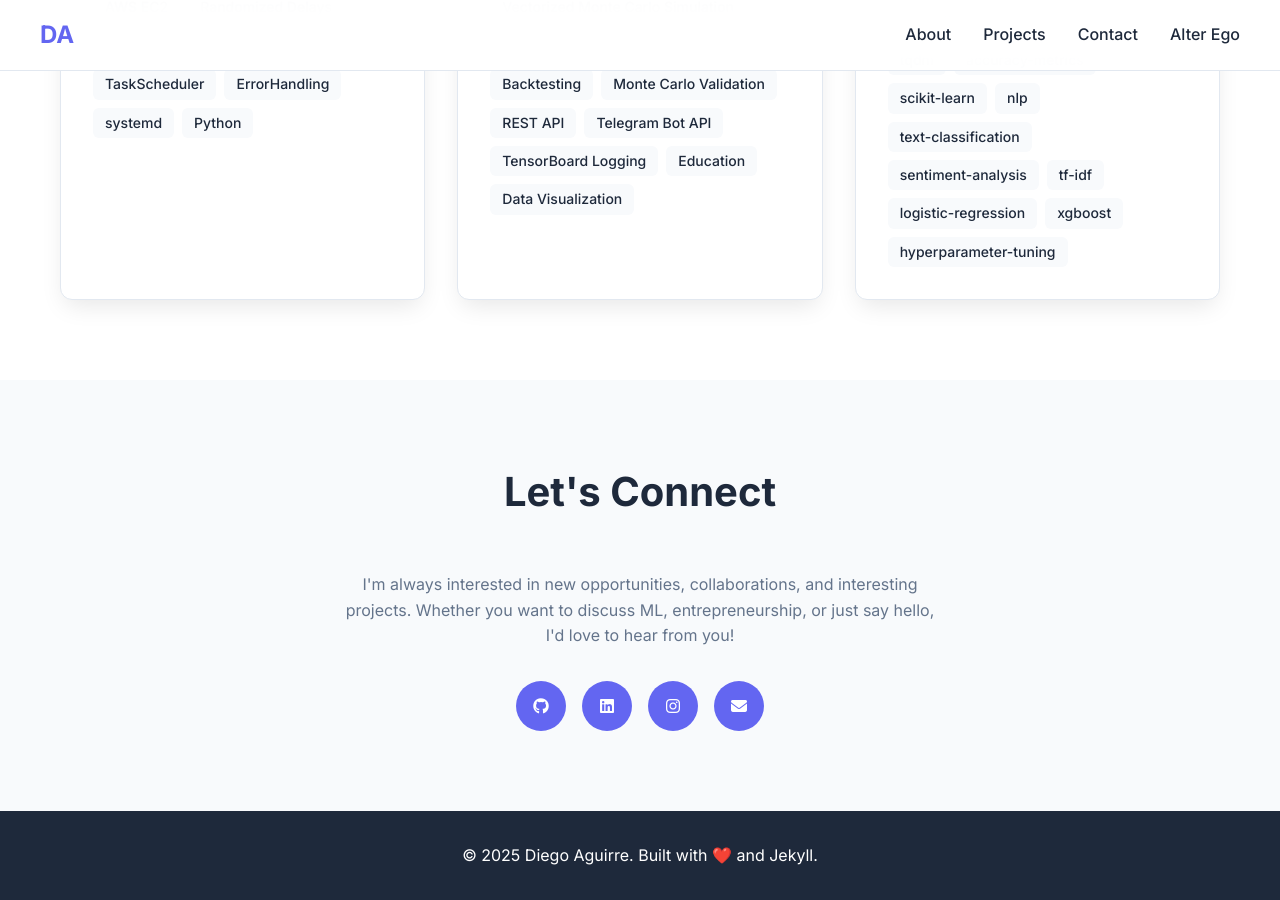
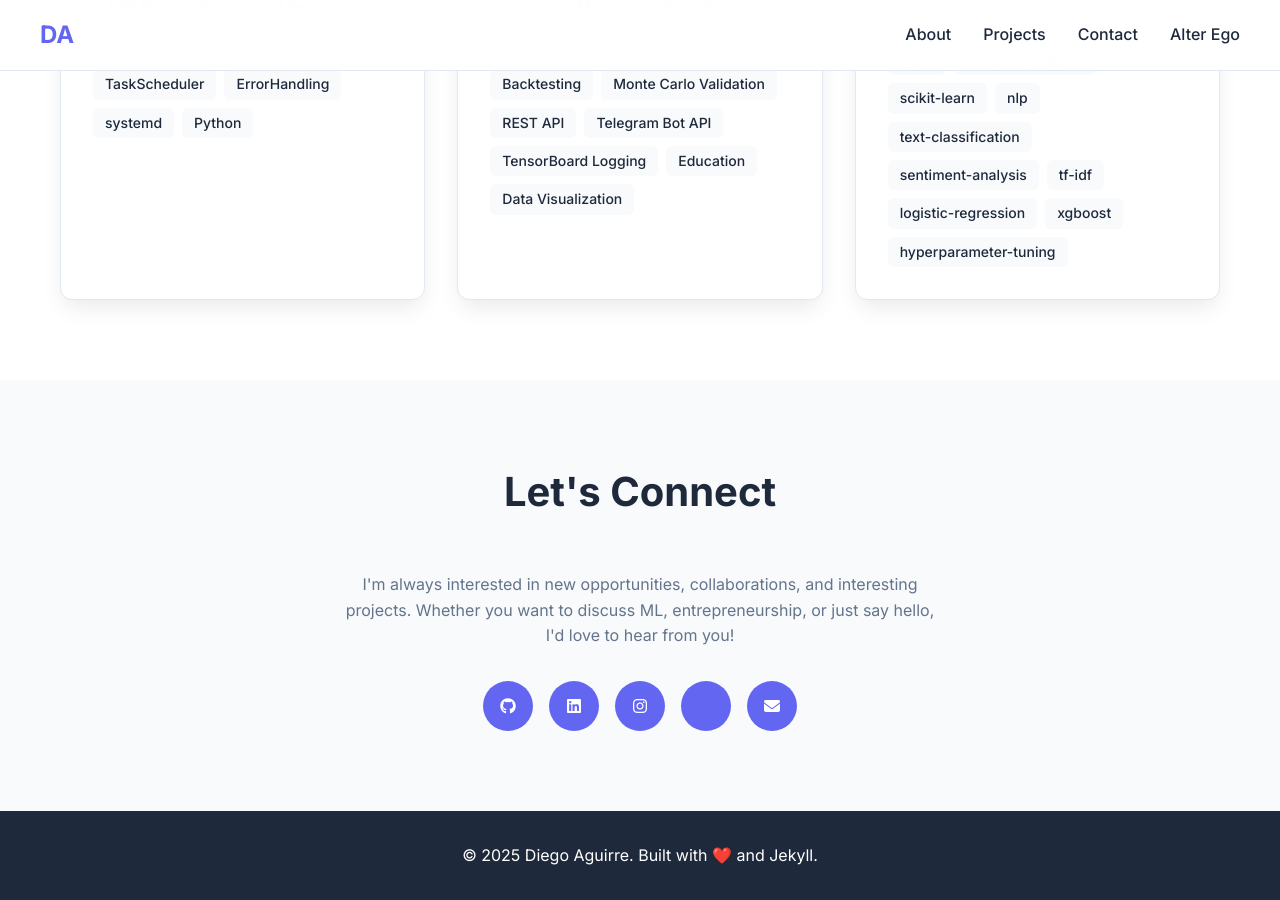
Before and after one commit to insdaguirre/insdaguirre.github.io, a Jekyll site: the page built from index.html, in a window 1280 px wide and 900 px high, scrolled down 2754 px. Built offline with Jekyll 4.4.1, drawn with Linux system fonts in a browser that asks for light colours.

Commit message:
Add Twitter/X social button linking to https://x.com/DeegzDev

```diff
--- a/index.html
+++ b/index.html
@@ -253,6 +253,9 @@
                     <a href="https://www.instagram.com/deegz.mp3/" class="social-link" target="_blank">
                         <i class="fab fa-instagram"></i>
                     </a>
+                    <a href="https://x.com/DeegzDev" class="social-link" target="_blank" aria-label="Twitter/X">
+                        <i class="fab fa-x-twitter"></i>
+                    </a>
                     <a href="mailto:contact@diegoaguirre.com" class="social-link">
                         <i class="fas fa-envelope"></i>
                     </a>
```
